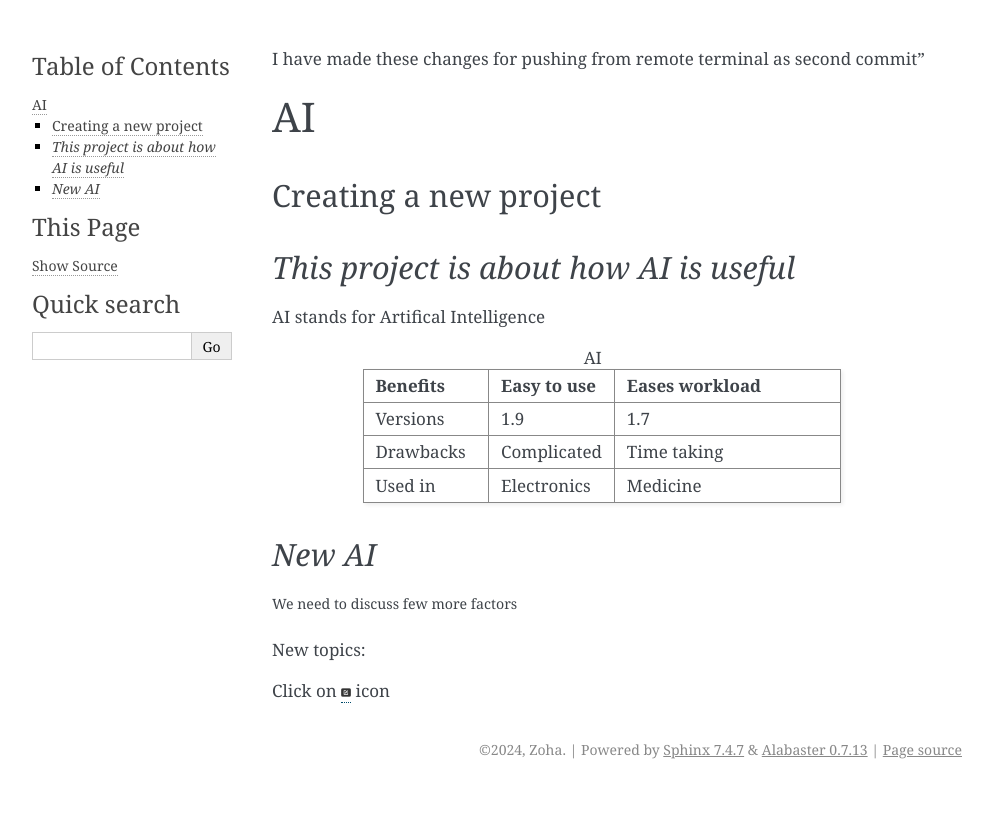
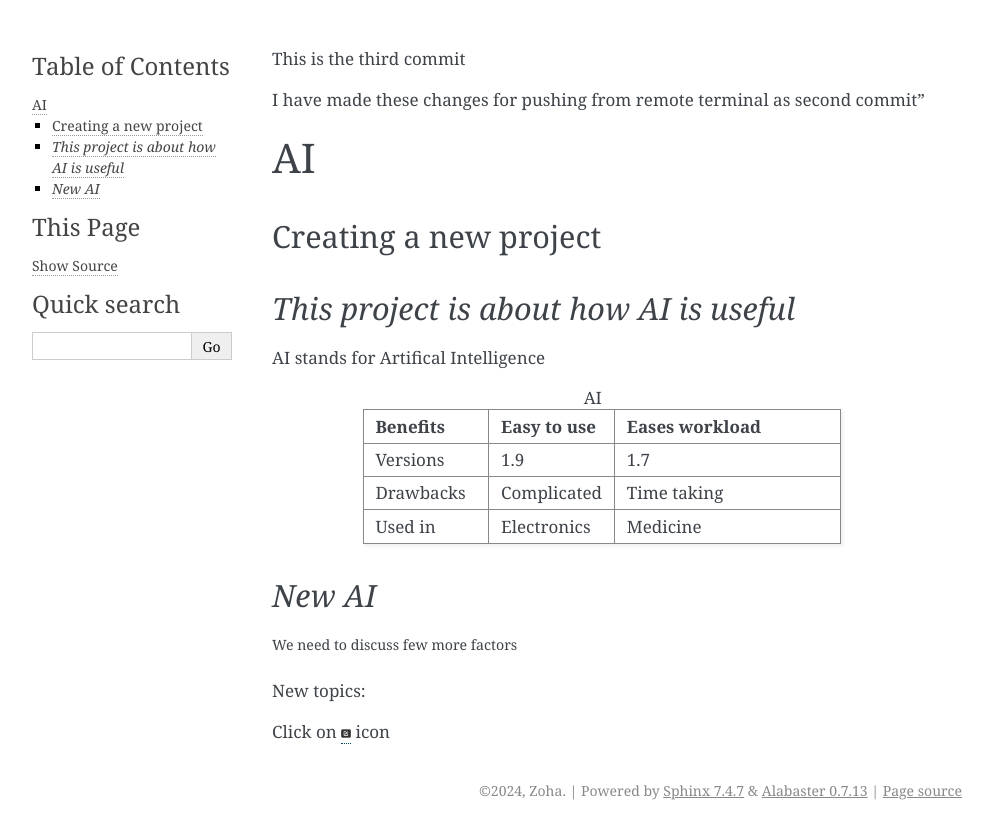
Before and after one commit to zohabinkhaliq/finaltask, a Sphinx documentation site: the page built from source/index.rst, in a window 1280 px wide. Shown: the top 839 px of the page, without its empty margins (148-1141 px from the left). Built offline with Sphinx 7.4.7, drawn with Linux system fonts in a browser that asks for light colours.

Commit message:
this is the third commit

```diff
--- a/source/index.rst
+++ b/source/index.rst
@@ -1,3 +1,5 @@
+This is the third commit
+
 I have made these changes for pushing from remote terminal as second commit"
 
 
```
